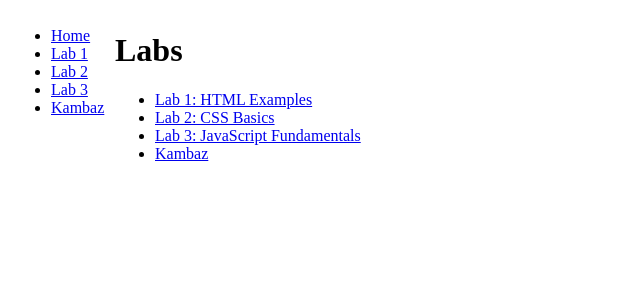
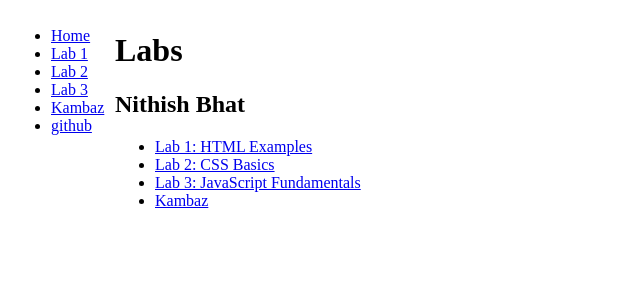
Before and after one commit to NithishBhat/Kambaz_next_js, a Next.js app: page /Labs in a window 1280 px wide. Shown: the top 300 px of the page, without its empty margins (0-640 px from the left). Built offline with nearby package versions, Linux system fonts and the light colour scheme.

Commit message:
Adding name and github link

```diff
--- a/app/Labs/TOC.tsx
+++ b/app/Labs/TOC.tsx
@@ -22,5 +22,10 @@ export default function TOC() {
           <li>
        <Link href="/" id="wd-lab3-link">
          Kambaz </Link> </li>
+        <li>
+          <Link href="https://github.com/NithishBhat/kambaz_next_js" id="wd-lab3-link">
+          github </Link>
+        </li>
+
    </ul>
 );}
--- a/app/Labs/page.tsx
+++ b/app/Labs/page.tsx
@@ -4,6 +4,7 @@ export default function Labs() {
  return (
    <div id="wd-labs">
      <h1>Labs</h1>
+     <h2>Nithish Bhat</h2>
      <ul>
        <li>
          <Link href="/Labs/Lab1" id="wd-lab1-link">
@@ -19,8 +20,8 @@ export default function Labs() {
        </li>
 
        <li>
-       <Link href="/" id="wd-lab3-link">
-         Kambaz </Link> </li>
+          <Link href="/" id="wd-lab3-link">
+          Kambaz </Link> </li>
 
      </ul>
    </div>
```
